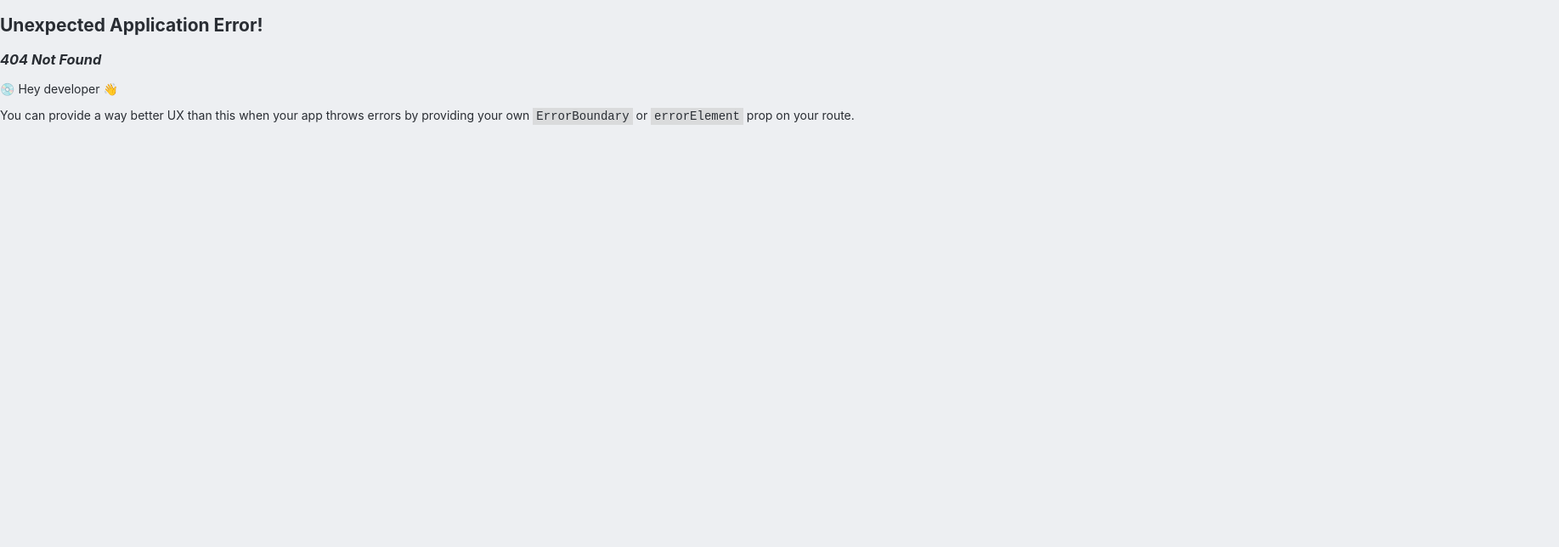
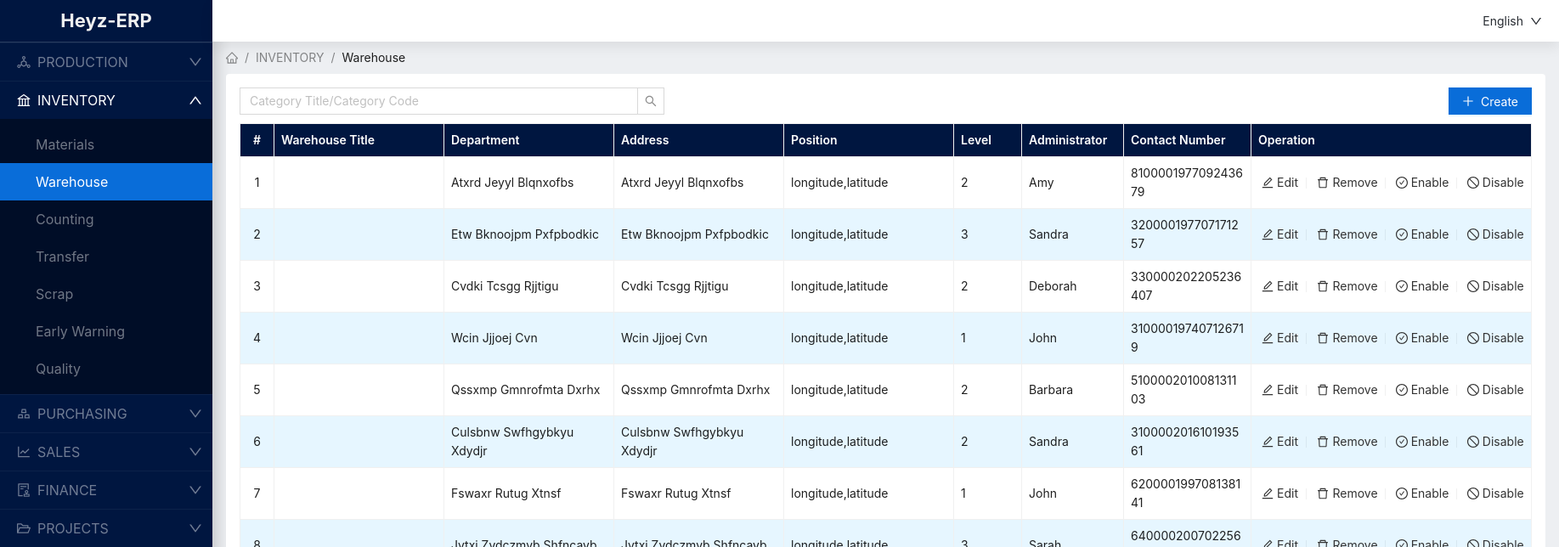
Before and after one commit to heasia7227/heyz-erp, a React (Create React App) app in the folder web-app/: page /inventory/warehouse in a window 1280 px wide. Before the commit this address had no page. Shown: the top 644 px of the page at 85% size, 1835 px wide, since content can reach past the window. Built offline with nearby package versions, Linux system fonts and the light colour scheme.

Commit message:
add warehouse list

```diff
--- /dev/null
+++ b/web-app/src/interfaces/inventory/IWarehouse.ts
@@ -0,0 +1,16 @@
+import { IPage } from "../ICommon";
+
+export interface IWarehouse {
+    id: string;
+    title: string;
+    department: string;
+    address: string;
+    position: string;
+    level: string;
+    administrator: string;
+    contactNumber: string;
+}
+
+export interface IWarehouses extends IPage {
+    warehouses: Array<IWarehouse>;
+}
--- a/web-app/src/pages/Inventory/Materials/Categories/index.tsx
+++ b/web-app/src/pages/Inventory/Materials/Categories/index.tsx
@@ -68,7 +68,7 @@ const Categories = () => {
             render: () => {
                 return (
                     <>
-                        <Space split={<Divider type="vertical" />} size={2}>
+                        <Space split={<Divider type="vertical" />} size={0}>
                             <Typography.Link>
                                 <Space size={4}>
                                     <EditOutlined />
--- a/web-app/src/pages/Inventory/Materials/Materials/index.tsx
+++ b/web-app/src/pages/Inventory/Materials/Materials/index.tsx
@@ -71,7 +71,7 @@ const Materials = () => {
             render: () => {
                 return (
                     <>
-                        <Space split={<Divider type="vertical" />} size={2}>
+                        <Space split={<Divider type="vertical" />} size={0}>
                             <Typography.Link>
                                 <Space size={4}>
                                     <EditOutlined />
--- /dev/null
+++ b/web-app/src/pages/Inventory/Warehouse/index.tsx
@@ -0,0 +1,159 @@
+import { useEffect, useState } from "react";
+import { Button, Col, Divider, Input, Row, Space, Table, Typography } from "antd";
+import { CheckCircleOutlined, DeleteOutlined, EditOutlined, PlusOutlined, StopOutlined } from "@ant-design/icons";
+import { useThemeController } from "@/theme";
+import PageCard from "@/components/PageCard";
+import { LANGUAGE_KEYS } from "@/theme/languages/languageKeys";
+import { IWarehouses } from "@/interfaces/inventory/IWarehouse";
+import { warehouseService } from "@/services/inventory/warehouseService";
+
+const { Search } = Input;
+
+const Warehouse = () => {
+    const themeController = useThemeController();
+    const [warehouses, setWarehouses] = useState<IWarehouses>();
+
+    useEffect(() => {
+        getWarehouses();
+    }, []);
+
+    const getWarehouses = async () => {
+        const result = await warehouseService.getWarehouses();
+        setWarehouses(result);
+    };
+
+    const columns = [
+        {
+            title: "#",
+            key: "serialNumber",
+            render: (text: any, record: any, index: number) => index + 1,
+            width: 40,
+            align: "center" as const,
+            fixed: "left" as const,
+        },
+        {
+            title: themeController.languagePack?.[LANGUAGE_KEYS.INVENTORY_WAREHOUSE_TITLE],
+            dataIndex: "name",
+            key: "name",
+            width: 200,
+            fixed: "left" as const,
+        },
+        {
+            title: themeController.languagePack?.[LANGUAGE_KEYS.INVENTORY_WAREHOUSE_DEPARTMENT],
+            dataIndex: "department",
+            key: "department",
+            width: 200,
+        },
+        {
+            title: themeController.languagePack?.[LANGUAGE_KEYS.INVENTORY_WAREHOUSE_ADDRESS],
+            dataIndex: "address",
+            key: "address",
+            width: 200,
+        },
+        {
+            title: themeController.languagePack?.[LANGUAGE_KEYS.INVENTORY_WAREHOUSE_POSITION],
+            dataIndex: "position",
+            key: "position",
+            width: 200,
+        },
+        {
+            title: themeController.languagePack?.[LANGUAGE_KEYS.INVENTORY_WAREHOUSE_LEVEL],
+            dataIndex: "level",
+            key: "level",
+            width: 80,
+        },
+        {
+            title: themeController.languagePack?.[LANGUAGE_KEYS.INVENTORY_WAREHOUSE_ADMINISTRATOR],
+            dataIndex: "administrator",
+            key: "administrator",
+            width: 120,
+        },
+        {
+            title: themeController.languagePack?.[LANGUAGE_KEYS.INVENTORY_WAREHOUSE_CONTACT_NUMBER],
+            dataIndex: "contactNumber",
+            key: "contactNumber",
+            width: 150,
+        },
+        {
+            title: themeController.languagePack?.[LANGUAGE_KEYS.COMMON_OPERATION],
+            key: "operation",
+            width: 330,
+            fixed: "right" as const,
+            render: () => {
+                return (
+                    <>
+                        <Space split={<Divider type="vertical" />} size={0}>
+                            <Typography.Link>
+                                <Space size={4}>
+                                    <EditOutlined />
+                                    {themeController.languagePack?.[LANGUAGE_KEYS.COMMON_EDIT]}
+                                </Space>
+                            </Typography.Link>
+                            <Typography.Link>
+                                <Space size={4}>
+                                    <DeleteOutlined />
+                                    {themeController.languagePack?.[LANGUAGE_KEYS.COMMON_REMOVE]}
+                                </Space>
+                            </Typography.Link>
+                            <Typography.Link>
+                                <Space size={4}>
+                                    <CheckCircleOutlined />
+                                    {themeController.languagePack?.[LANGUAGE_KEYS.COMMON_ENABLE]}
+                                </Space>
+                            </Typography.Link>
+                            <Typography.Link>
+                                <Space size={4}>
+                                    <StopOutlined />
+                                    {themeController.languagePack?.[LANGUAGE_KEYS.COMMON_DISABLE]}
+                                </Space>
+                            </Typography.Link>
+                        </Space>
+                    </>
+                );
+            },
+        },
+    ];
+
+    return (
+        <>
+            <PageCard
+                breadcrumbs={[
+                    themeController.languagePack?.[LANGUAGE_KEYS.FIRST_MENU_INVENTORY],
+                    themeController.languagePack?.[LANGUAGE_KEYS.SUB_MENU_WAREHOUSE],
+                ]}
+            >
+                <Row style={{ marginBottom: "10px" }}>
+                    <Col style={{ flex: 1 }}>
+                        <Search
+                            placeholder={`${
+                                themeController.languagePack?.[LANGUAGE_KEYS.INVENTORY_MATERIALS_CATEGORY_TITLE]
+                            }/${themeController.languagePack?.[LANGUAGE_KEYS.INVENTORY_MATERIALS_CATEGORY_CODE]}`}
+                            style={{ width: 500 }}
+                        />
+                    </Col>
+                    <Col>
+                        <Button icon={<PlusOutlined />} type="primary">
+                            {themeController.languagePack?.[LANGUAGE_KEYS.COMMON_CREATE]}
+                        </Button>
+                    </Col>
+                </Row>
+                <Table
+                    columns={columns}
+                    dataSource={warehouses?.warehouses}
+                    bordered
+                    size="small"
+                    rowKey="id"
+                    scroll={{ x: columns.map((col) => col.width).reduce((pre, cur) => pre + cur) }}
+                    pagination={{
+                        total: warehouses?.total,
+                        pageSize: warehouses?.pageSize,
+                        current: warehouses?.current,
+                        size: "default",
+                    }}
+                />
+            </PageCard>
+        </>
+    );
+};
+
+export default Warehouse;
--- a/web-app/src/routes/index.tsx
+++ b/web-app/src/routes/index.tsx
@@ -1,6 +1,7 @@
 import Layout from "@/theme/Layout";
 import Home from "@/pages/Home";
 import Materials from "@/pages/Inventory/Materials";
+import Warehouse from "@/pages/Inventory/Warehouse";
 
 const routes = [
     {
@@ -15,6 +16,10 @@ const routes = [
                 path: "/inventory/materials",
                 element: <Materials />,
             },
+            {
+                path: "/inventory/warehouse",
+                element: <Warehouse />,
+            },
         ],
     },
 ];
--- a/web-app/src/services/inventory/materialsService.ts
+++ b/web-app/src/services/inventory/materialsService.ts
@@ -32,11 +32,7 @@ export const materialsService = {
                     name: "@title(3)",
                     category: "@title(3)",
                     department: "@title(3)",
-                    warehouse: "@title(3)",
-                    inventoryNumber: 1,
-                    usedNumber: 1,
                     regularMaintenanceFrequency: "",
-                    scrapDateTime: "@datetime('yyyy-MM-dd HH:mm:ss')",
                 },
             ],
         });
--- /dev/null
+++ b/web-app/src/services/inventory/warehouseService.ts
@@ -0,0 +1,23 @@
+import mockjs from "mockjs";
+
+export const warehouseService = {
+    getWarehouses: () => {
+        return mockjs.mock({
+            total: 100,
+            current: 1,
+            pageSize: 10,
+            "warehouses|10": [
+                {
+                    id: "@id",
+                    title: "@title(3)",
+                    department: "@title(3)",
+                    address: "@title(3)",
+                    position: "longitude,latitude",
+                    "level|1-5": 5,
+                    administrator: "@first",
+                    contactNumber: "@id",
+                },
+            ],
+        });
+    },
+};
--- a/web-app/src/theme/Layout/Sidebar/menu.tsx
+++ b/web-app/src/theme/Layout/Sidebar/menu.tsx
@@ -27,7 +27,7 @@ export const menus = [
             },
             {
                 title: LANGUAGE_KEYS.SUB_MENU_WAREHOUSE,
-                url: "",
+                url: "/inventory/warehouse",
             },
             {
                 title: LANGUAGE_KEYS.SUB_MENU_COUNTING,
--- a/web-app/src/theme/index.tsx
+++ b/web-app/src/theme/index.tsx
@@ -81,9 +81,12 @@ const ThemeContent = BaseStyled(styled.div<DivProps>`
         background-color: ${(props) => `${props.primarycolors?.[0]}`} !important;
     }
     a.ant-typography {
+        border-radius: 4px;
+        padding: 4px;
         color: #333333 !important;
         &:hover {
             color: ${(props) => props.primarycolor} !important;
+            background-color: rgba(0, 0, 0, 0.06);
         }
     }
 `);
--- a/web-app/src/theme/languages/languageChinese.ts
+++ b/web-app/src/theme/languages/languageChinese.ts
@@ -48,6 +48,14 @@ export const languageChinese: { [key: string]: string } = {
     [LANGUAGE_KEYS.INVENTORY_MATERIALS_CATEGORY_TITLE]: "分类名称",
     [LANGUAGE_KEYS.INVENTORY_MATERIALS_CATEGORY_CODE]: "分类编码",
 
+    [LANGUAGE_KEYS.INVENTORY_WAREHOUSE_TITLE]: "库房名称",
+    [LANGUAGE_KEYS.INVENTORY_WAREHOUSE_DEPARTMENT]: "所属单位",
+    [LANGUAGE_KEYS.INVENTORY_WAREHOUSE_ADDRESS]: "所在位置",
+    [LANGUAGE_KEYS.INVENTORY_WAREHOUSE_POSITION]: "地理位置",
+    [LANGUAGE_KEYS.INVENTORY_WAREHOUSE_LEVEL]: "库房等级",
+    [LANGUAGE_KEYS.INVENTORY_WAREHOUSE_ADMINISTRATOR]: "库房管理员",
+    [LANGUAGE_KEYS.INVENTORY_WAREHOUSE_CONTACT_NUMBER]: "联系电话",
+
     [LANGUAGE_KEYS.COMMON_OPERATION]: "操作",
     [LANGUAGE_KEYS.COMMON_CREATE]: "新增",
     [LANGUAGE_KEYS.COMMON_EDIT]: "编辑",
--- a/web-app/src/theme/languages/languageEnglish.ts
+++ b/web-app/src/theme/languages/languageEnglish.ts
@@ -48,6 +48,14 @@ export const languageEnglish: { [key: string]: string } = {
     [LANGUAGE_KEYS.INVENTORY_MATERIALS_CATEGORY_TITLE]: "Category Title",
     [LANGUAGE_KEYS.INVENTORY_MATERIALS_CATEGORY_CODE]: "Category Code",
 
+    [LANGUAGE_KEYS.INVENTORY_WAREHOUSE_TITLE]: "Warehouse Title",
+    [LANGUAGE_KEYS.INVENTORY_WAREHOUSE_DEPARTMENT]: "Department",
+    [LANGUAGE_KEYS.INVENTORY_WAREHOUSE_ADDRESS]: "Address",
+    [LANGUAGE_KEYS.INVENTORY_WAREHOUSE_POSITION]: "Position",
+    [LANGUAGE_KEYS.INVENTORY_WAREHOUSE_LEVEL]: "Level",
+    [LANGUAGE_KEYS.INVENTORY_WAREHOUSE_ADMINISTRATOR]: "Administrator",
+    [LANGUAGE_KEYS.INVENTORY_WAREHOUSE_CONTACT_NUMBER]: "Contact Number",
+
     [LANGUAGE_KEYS.COMMON_OPERATION]: "Operation",
     [LANGUAGE_KEYS.COMMON_CREATE]: "Create",
     [LANGUAGE_KEYS.COMMON_EDIT]: "Edit",
--- a/web-app/src/theme/languages/languageKeys.ts
+++ b/web-app/src/theme/languages/languageKeys.ts
@@ -53,6 +53,15 @@ export enum LANGUAGE_KEYS {
     INVENTORY_MATERIALS_CATEGORY_TITLE = "INVENTORY_MATERIALS_CATEGORY_TITLE",
     INVENTORY_MATERIALS_CATEGORY_CODE = "INVENTORY_MATERIALS_CATEGORY_CODE",
 
+    //FIRST_MENU_INVENTORY -> SUB_MENU_WAREHOUSE
+    INVENTORY_WAREHOUSE_TITLE = "INVENTORY_WAREHOUSE_TITLE",
+    INVENTORY_WAREHOUSE_DEPARTMENT = "INVENTORY_WAREHOUSE_DEPARTMENT",
+    INVENTORY_WAREHOUSE_ADDRESS = "INVENTORY_WAREHOUSE_ADDRESS",
+    INVENTORY_WAREHOUSE_POSITION = "INVENTORY_WAREHOUSE_POSITION",
+    INVENTORY_WAREHOUSE_LEVEL = "INVENTORY_WAREHOUSE_LEVEL",
+    INVENTORY_WAREHOUSE_ADMINISTRATOR = "INVENTORY_WAREHOUSE_ADMINISTRATOR",
+    INVENTORY_WAREHOUSE_CONTACT_NUMBER = "INVENTORY_WAREHOUSE_CONTACT_NUMBER",
+
     COMMON_OPERATION = "COMMON_OPERATION",
     COMMON_CREATE = "COMMON_CREATE",
     COMMON_EDIT = "COMMON_EDIT",
```
